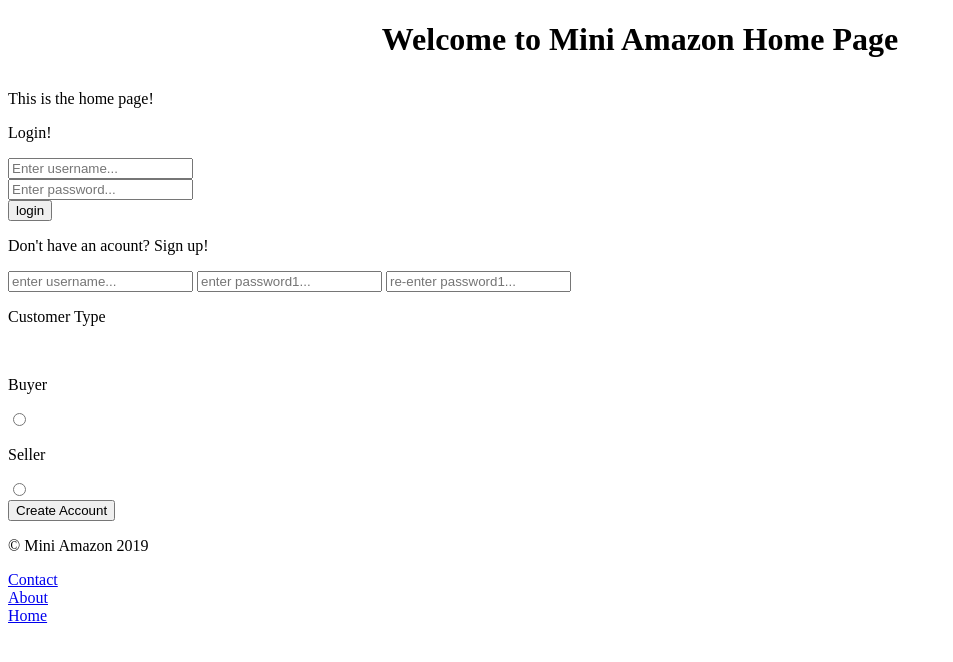
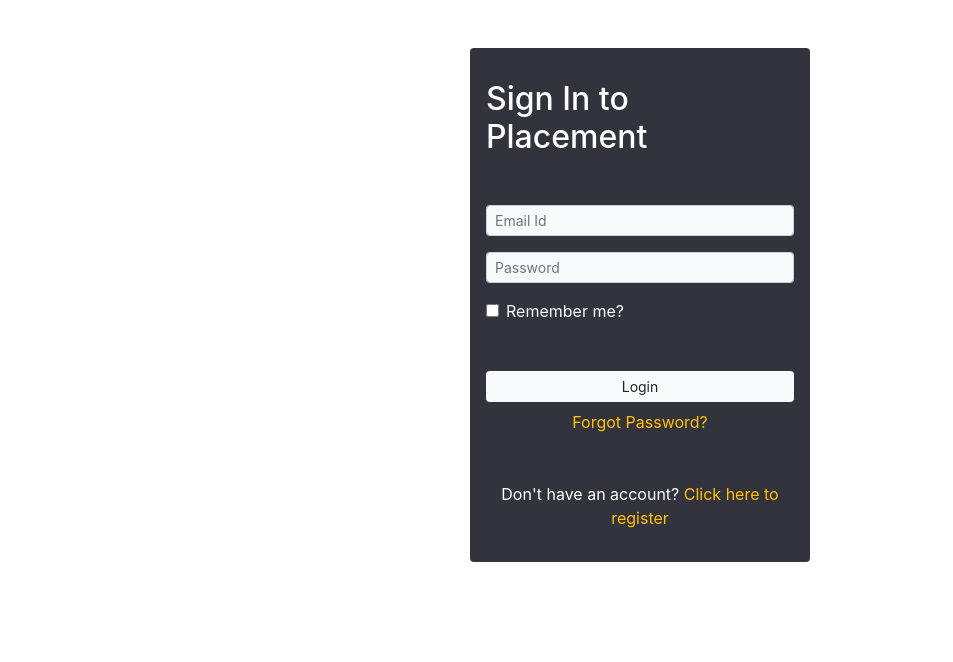
Before and after one commit to shashank1800/WTA, a Flask app: page / in a window 1280 px wide. Shown: the top 662 px of the page, without its empty margins (0-953 px from the left). Run offline with Flask 2, Linux system fonts and the light colour scheme; some libraries are stand-ins or nearby versions.

Commit message:
first commit

```diff
--- a/api.py
+++ /dev/null
@@ -1,79 +0,0 @@
-from flask import Flask, render_template,request,redirect,url_for,session
-from models.model import user_exists,save_user,product_exists,add_product,products_list,remove_from_db
-
-app = Flask(__name__)
-app.secret_key = 'hello'
-@app.route("/")
-def home():
-	return render_template('home.html',title='Home')
-
-@app.route("/contact")
-def contact():
-	return render_template('contact.html',title='Contact')
-
-@app.route("/about")
-def about():
-	return render_template('about.html',title = 'About')
-
-@app.route("/login",methods=['GET','POST'])
-def login():
-	if request.method == 'POST':
-		username= request.form['username']
-		password= request.form['password']
-		rs=user_exists(username)
-		if rs:
-			if rs['password']==password:
-				session['username'] = username
-				session['c_type']=rs['c_type']
-				return render_template('home.html',title = 'Home',signin ="True")
-
-	return render_template('login.html',title = 'Login')
-
-@app.route("/logout")
-def logout():
-	session.clear()
-	return redirect(url_for('home'))
-
-@app.route("/signup",methods=['GET','POST'])
-def signup():
-	if request.method == 'POST':
-		user_info={}
-		user_info['username'] =  request.form['username']
-		user_info['password'] = request.form['password1']
-		password2 = request.form['password2']
-		user_info['c_type'] =request.form['type']
-		if user_info['c_type'] == 'buyer':
-			user_info['cart'] = []
-
-		if user_exists(user_info['username']):
-			return "username already exists"
-
-		if user_info['password'] != password2:
-			return "Password didn't match"
-
-		save_user(user_info)
-
-	return(redirect(url_for('home')))
-
-@app.route('/products',methods=['GET','POST'])
-def products():
-	if request.method=='POST':
-		product_info={}
-		product_info['name']=request.form['name']
-		product_info['price']=request.form['price']
-		product_info['description']=request.form['description']
-		product_info['seller']=session['username']
-		if product_exists(product_info['name']):
-			return "product exists"
-		add_product(product_info)
-		return redirect(url_for('home'))
-	return render_template('products.html',products=products_list())
-
-@app.route('/remove',methods=['GET','POST'])
-def remove():
-	if request.method=='POST':
-		name=request.form['name']
-		remove_from_db(name)
-		return redirect(url_for('products'))
-	return redirect(url_for('products'))
-app.run(debug=True)
--- /dev/null
+++ b/main.py
@@ -0,0 +1,54 @@
+import pyrebase
+from flask import Flask,render_template, request, redirect, session
+import os
+
+app = Flask(__name__)
+
+
+config = {
+    "apiKey": "AIzaSyDgMvPsK5gW9EZqs4dMRxLxbH5-kKIX0PA",
+    "authDomain": "wta-255710.firebaseapp.com",
+    "databaseURL": "https://wta-255710.firebaseio.com",
+    "projectId": "wta-255710",
+    "storageBucket": "wta-255710.appspot.com",
+    "messagingSenderId": "94348458304",
+    "appId": "1:94348458304:web:fa280ae1fed8aa00db22a5",
+    "measurementId": "G-1RLXVSEK27"
+}
+
+firebase = pyrebase.initialize_app(config)
+auth = firebase.auth()
+
+
+@app.route("/")
+def home():
+	return render_template('login.html')
+
+@app.route('/login', methods=['GET', 'POST'])
+def login():
+	if (request.method == 'POST'):
+		email = request.form['name']
+		password = request.form['password']
+		user = auth.sign_in_with_email_and_password(email, password)
+		return render_template('home.html')
+
+
+	return render_template('login.html')
+
+@app.route('/register', methods=['GET', 'POST'])
+def register():
+	if (request.method == 'POST'):
+		email = request.form['name']
+		password1 = request.form['password']
+		password2 = request.form['confirm_password']
+
+		if password1 == password2 and password1!="" and email!="":
+			user = auth.create_user_with_email_and_password(email, password1)
+			user = auth.refresh(user['refreshToken'])
+			auth.send_email_verification(user['idToken'])
+			return render_template('login.html')
+
+	return render_template('register.html')
+
+app.run(debug=True)
+app.do_teardown_appcontext()
--- a/templates/about.html
+++ /dev/null
@@ -1,5 +0,0 @@
-{% extends 'home.html' %}
-
-{% block body %}
-	<h1>I'm an developer</h1>
-{% endblock %}
--- a/templates/contact.html
+++ /dev/null
@@ -1,4 +0,0 @@
-{% extends 'home.html' %}
-{% block body %}
-	<h1>I'm web developer</h1>
-{% endblock %}
--- a/templates/home.html
+++ b/templates/home.html
@@ -1,71 +1,38 @@
-{% extends 'layout.html' %}
+<!DOCTYPE html>
+<html>
+    <head>
+        <meta charset="utf-8">
+        <meta name="viewport" content="width=device-width, initial-scale=1">
+        <link rel="stylesheet" href="https://maxcdn.bootstrapcdn.com/bootstrap/4.0.0/css/bootstrap.min.css" integrity="sha384-Gn5384xqQ1aoWXA+058RXPxPg6fy4IWvTNh0E263XmFcJlSAwiGgFAW/dAiS6JXm" crossorigin="anonymous">
 
-{% block body %}
-
-<p> This is the home page!</p>
-
-{% if session %}
-
-<center>
-<p> Welcome {{ session['username']}}! </p>
-<p>you've signed in as a {{ session['c_type'] }}!</p>
-</center>
-
-{% if session['c_type']=='buyer' %}
-<center>
-<p><a href="/products"> click here </a> to look at the products available for sale</p>
-<p><a href="#"> click here </a> to look at your cart</p>
-</center>
-
-{% else %}
-<center>
-	<p>Add Product Below</p>
-<form action="/products" method='POST'>
-	<input type="text" name="name" placeholder="enter product name...">
-	<input type="text" name="description" placeholder="describe your product...">
-	<input type="text" name="price" placeholder="enter product price...">
-	<input type="submit" value="Add product">
-</form>
-
-<p><a href="/products"> click here </a> to look at the products you've added to the store</p>
-</center>
-{% endif %}
-
-{% else %}
-<p>Login!</p>
-<form action="/login" method="POST">
-
-	<input type="text" name="username" placeholder="Enter username..."><br>
-
-	<input type="password" name="password" placeholder="Enter password..."><br>
-
-	<input type="submit" value="login"><br>
-
-</form>
+        <script src="https://code.jquery.com/jquery-3.2.1.slim.min.js" integrity="sha384-KJ3o2DKtIkvYIK3UENzmM7KCkRr/rE9/Qpg6aAZGJwFDMVNA/GpGFF93hXpG5KkN" crossorigin="anonymous"></script>
+        <script src="https://cdnjs.cloudflare.com/ajax/libs/popper.js/1.12.9/umd/popper.min.js" integrity="sha384-ApNbgh9B+Y1QKtv3Rn7W3mgPxhU9K/ScQsAP7hUibX39j7fakFPskvXusvfa0b4Q" crossorigin="anonymous"></script>
+        <script src="https://maxcdn.bootstrapcdn.com/bootstrap/4.0.0/js/bootstrap.min.js" integrity="sha384-JZR6Spejh4U02d8jOt6vLEHfe/JQGiRRSQQxSfFWpi1MquVdAyjUar5+76PVCmYl" crossorigin="anonymous"></script>
 
 
-<p> Don't have an acount? Sign up!</p>
+    <style type="text/css">
+        .container {
+            height: 100%;
+            display: flex;
+            justify-content: center;
+            align-items: center;
+        }
+        .login-dark {
+            background-color: #33333d;
+        }
 
-<form action="/signup" method="POST">
+    </style>
+    </head>
+    <body>
+        <div class="container">
+            <div class="col-4">
+                <div class="login-dark p-3 my-5 shadow-lg rounded">
+                    <div class="pt-3">
+                        <h2 class="text-white ">Signed In</h2>
+                    </div>
 
-
-	<input type="text" name="username" placeholder="enter username...">
-
-	<input type="password" name="password1" placeholder="enter password1...">
-
-	<input type="password" name="password2" placeholder="re-enter password1...">
-
-	<p>Customer Type</p><br>
-	<p>Buyer</p><input type="radio" name="type" value="buyer">
-
-	<p>Seller</p><input type="radio" name="type" value="seller"><br>
-
-	<input type="submit" value="Create Account">
-
-
-</form>
-
-
-{% endif %}
-
-{% endblock body %}
+                </div>
+            </div>
+        </div>
+    </body>
+</html>
--- a/templates/layout.html
+++ /dev/null
@@ -1,40 +0,0 @@
-<!DOCTYPE html>
-<html>
-<head>
-	{% if title %}
-	<title>{{ title }}</title>
-
-	{% else %}
-	<title>Amazon</title>
-
-	{% endif %}
-</head>
-<body>
-<center><p><h1>Welcome to Mini Amazon Home Page</p></h1></center>
-{% block body %}
-
-
-{% endblock body %}
-</body>
-
-<footer>
-
-	<p>&copy; Mini Amazon 2019</p>
-	{% if title !='contact' %}
-	<a href='/contact'>Contact</a><br>
-	{% endif %}
-
-	{% if title !='about' %}
-	<a href='/about'>About</a><br>
-	{% endif %}
-
-	{% if title !='home' %}
-	<a href='/'>Home</a>
-	{% endif %}
-
-	{% if session %}
-	<a href='/logout'>Logout</a>
-	{% endif %}
-
-</footer>
-</html>
--- a/templates/login.html
+++ b/templates/login.html
@@ -1,30 +1,74 @@
 <!DOCTYPE html>
 <html>
-<head>
-	{% if title %}
-		<title>{{ title }}</title>
-	{% else %}
-		<title>Amazon</title>
-	{% endif %}
-</head>
+    <head>
+        <meta charset="utf-8">
+        <meta name="viewport" content="width=device-width, initial-scale=1">
+        <link rel="stylesheet" href="https://maxcdn.bootstrapcdn.com/bootstrap/4.0.0/css/bootstrap.min.css" integrity="sha384-Gn5384xqQ1aoWXA+058RXPxPg6fy4IWvTNh0E263XmFcJlSAwiGgFAW/dAiS6JXm" crossorigin="anonymous">
 
-<p>This is the home page!</p>
+        <script src="https://code.jquery.com/jquery-3.2.1.slim.min.js" integrity="sha384-KJ3o2DKtIkvYIK3UENzmM7KCkRr/rE9/Qpg6aAZGJwFDMVNA/GpGFF93hXpG5KkN" crossorigin="anonymous"></script>
+        <script src="https://cdnjs.cloudflare.com/ajax/libs/popper.js/1.12.9/umd/popper.min.js" integrity="sha384-ApNbgh9B+Y1QKtv3Rn7W3mgPxhU9K/ScQsAP7hUibX39j7fakFPskvXusvfa0b4Q" crossorigin="anonymous"></script>
+        <script src="https://maxcdn.bootstrapcdn.com/bootstrap/4.0.0/js/bootstrap.min.js" integrity="sha384-JZR6Spejh4U02d8jOt6vLEHfe/JQGiRRSQQxSfFWpi1MquVdAyjUar5+76PVCmYl" crossorigin="anonymous"></script>
 
-<p>Login!</p>
-<form action="/login" method="POST">
-	<input type="text" name="username" placeholder="Username"><br>
-	<input type="password" name="password" placeholder="Password"><br>
-	<input type="submit" name="Login"><br>
-</form>
 
-<p>Don't have an account? Sign Up!</p>
-<form action="/signup" method="POST">
-	<input type="text" name="username" placeholder="Username">
-	<input type="password" name="password1" placeholder="Password">
-	<input type="password" name="password2" placeholder="Re-Enter Password">
-	<p>Customer Type</p>
-	<p>Buyer:</p><input type='radio' name='type' value='buyer'>
-	<p>Seller:</p><input type='radio' name='type' value='seller'><br>
-	<input type="submit" name="submit"><br>
-</form>
+    <style type="text/css">
+        .container {
+            height: 100%;
+            display: flex;
+            justify-content: center;
+            align-items: center;
+        }
+        .login-dark {
+            background-color: #33333d;
+        }
+
+    </style>
+    </head>
+    <body>
+        <div class="container">
+            <div class="col-4">
+                <div class="login-dark p-3 my-5 shadow-lg rounded">
+                    <div class="pt-3">
+                        <h2 class="text-white ">Sign In to Placement</h2>
+                    </div>
+
+                    <form class="mt-5" action="/login" method="post">
+                    <div class="form-group">
+                        <input type="email" name="name"
+                            class="form-control form-control-sm bg-light"
+                            placeholder="Email Id">
+                    </div>
+
+                    <div class="form-group">
+                        <input type="password" name="password"
+                            class="form-control form-control-sm bg-light"
+                            placeholder="Password">
+                    </div>
+
+                    <div class="form-group form-check">
+                        <input type="checkbox" class="form-check-input" id="rememberCheckBox">
+                        <label class="form-check-label text-light" for="rememberCheckBox">Remember me?</label>
+                    </div>
+
+                    <div class="mt-5">
+                        <button class="btn btn-sm btn-light col" type="submit">
+                            Login
+                        </button>
+                    </div>
+
+                    <div class="text-center mt-2">
+                        <a href="#" class="text-warning">Forgot Password?</a>
+                    </div>
+
+                    <div class="mt-5">
+                        <p class="text-white text-center">
+                            Don't have an account?
+                            <a href="/register" class="text-warning">Click here to register</a>
+                        </p>
+                    </div>
+                </form>
+
+                </div>
+            </div>
+        </div>
+    </body>
 </html>
```
Also changed, not shown: models/model.py (deleted, +0 -38 lines), templates/product.html (deleted, +0 -21 lines), templates/products.html (deleted, +0 -26 lines), templates/register.html (added, +66 -0 lines).
